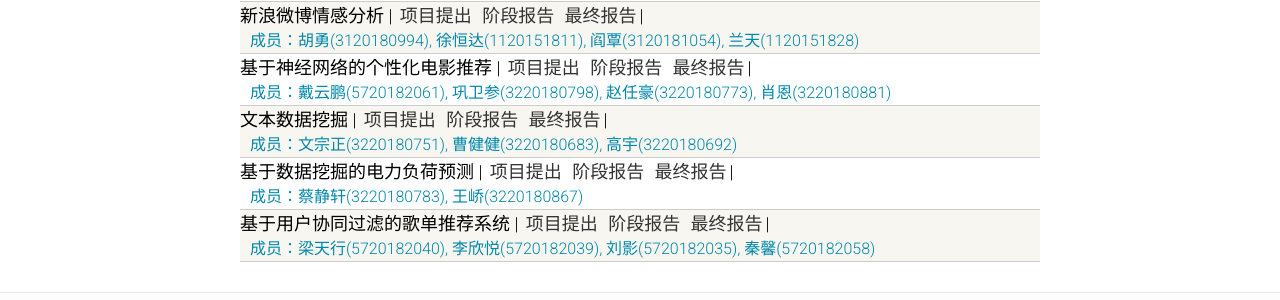
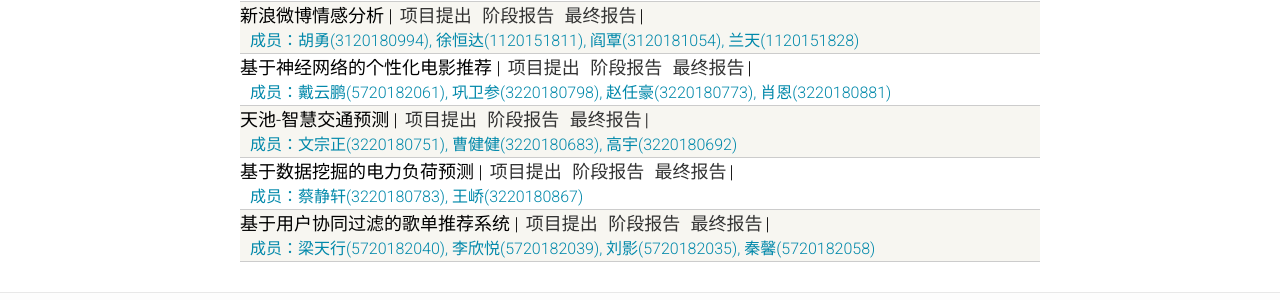
Before and after one commit to BITDM/bitdm.github.io, a Jekyll site: the page built from 2019/projects/index.html, in a window 1280 px wide. Shown: the part 898-1198 px from the top of the page. Built offline with Jekyll 4.4.1, drawn with Linux system fonts in a browser that asks for light colours.

Commit message:
[fix] P16项目

```diff
--- a/2019/projects/index.html
+++ b/2019/projects/index.html
@@ -142,7 +142,7 @@
         </div>
 
         <div class="materials-item">
-            文本数据挖掘 |
+            天池-智慧交通预测 |
             <a href="/2019/projects/p16/proposal/">项目提出</a>
             <a href="#">阶段报告</a>
             <a href="#">最终报告</a>|
```
